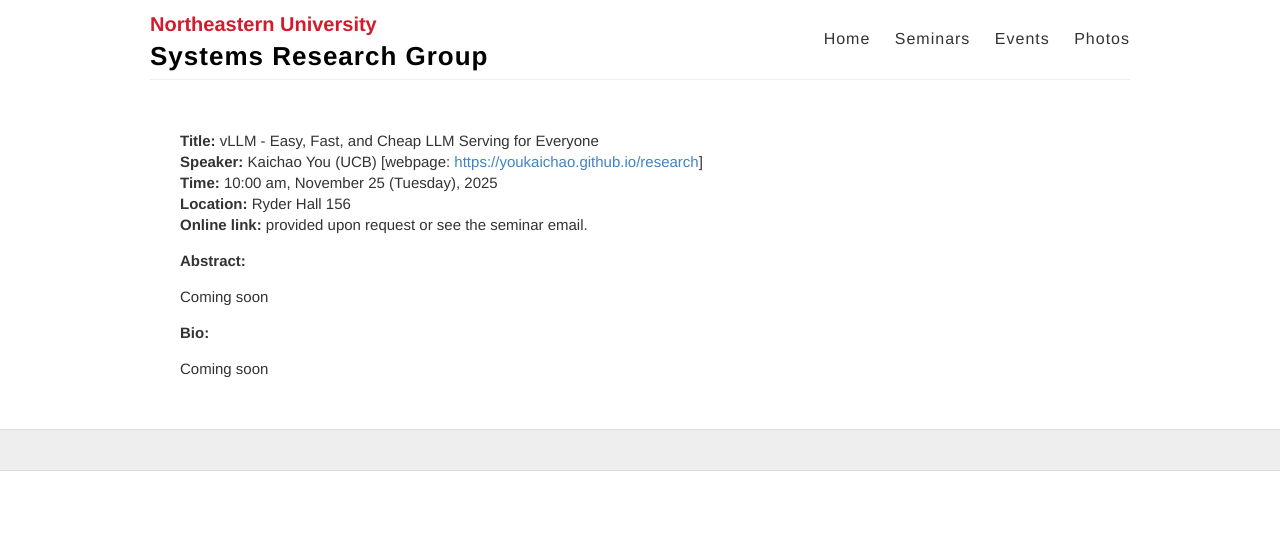
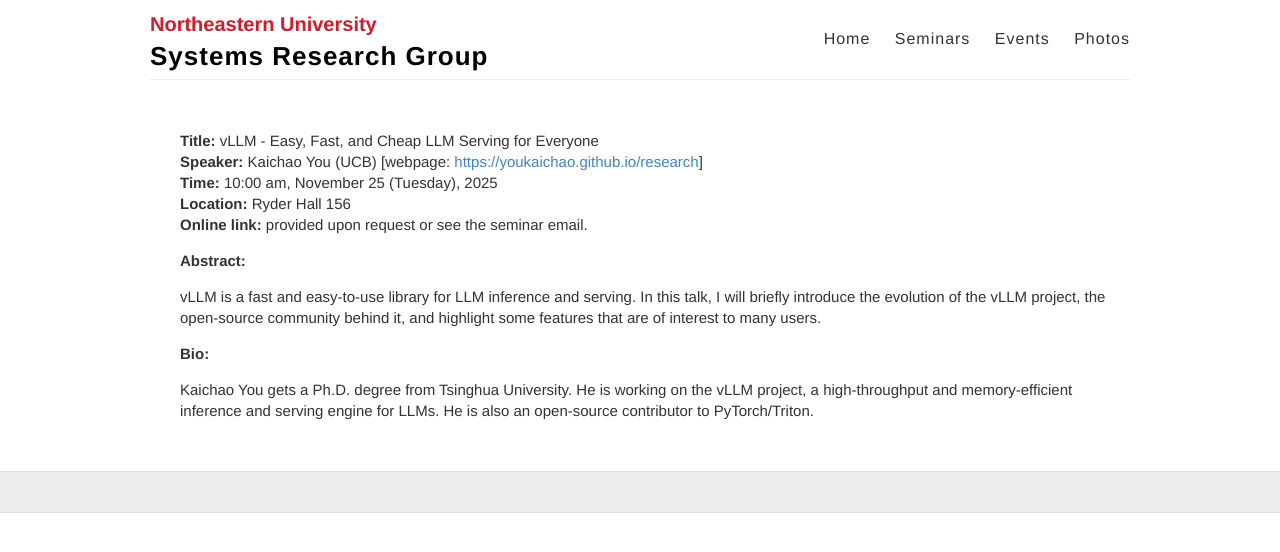
Before and after one commit to neu-srg/neu-srg.github.io, a Jekyll site: the page built from _seminars/2025-11-25-Kaichao-You.md, in a window 1280 px wide. Shown: the top 552 px of the page. Built offline with Jekyll 4.4.1, drawn with Linux system fonts in a browser that asks for light colours.

Commit message:
update talk abstract and bio

```diff
--- a/_seminars/2025-11-25-Kaichao-You.md
+++ b/_seminars/2025-11-25-Kaichao-You.md
@@ -13,8 +13,8 @@ online: YES
 
 **Abstract:**
 
-Coming soon
+vLLM is a fast and easy-to-use library for LLM inference and serving. In this talk, I will briefly introduce the evolution of the vLLM project, the open-source community behind it, and highlight some features that are of interest to many users.
 
 **Bio:**
 
-Coming soon
+Kaichao You gets a Ph.D. degree from Tsinghua University. He is working on the vLLM project, a high-throughput and memory-efficient inference and serving engine for LLMs. He is also an open-source contributor to PyTorch/Triton.
```
Also changed, not shown: _seminars/2025-11-21-Chien-Chin-Huang.md (+2 -2 lines).
